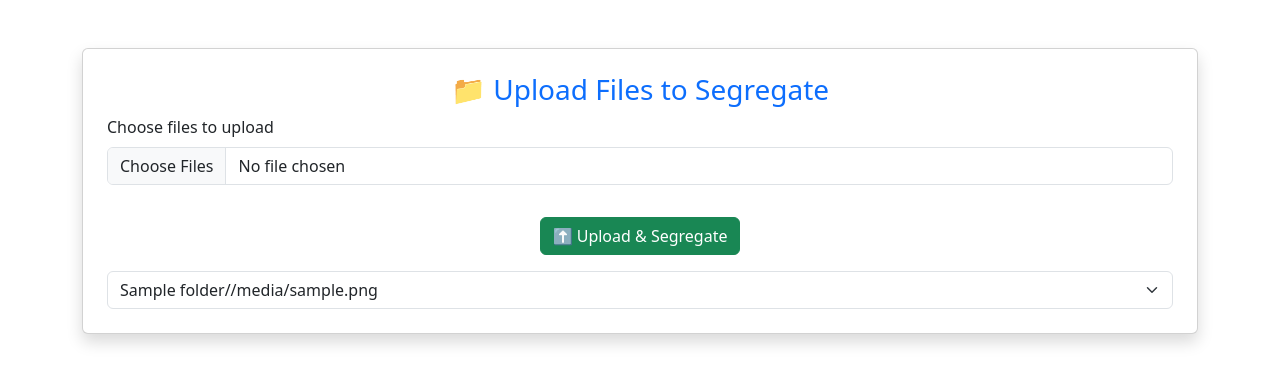
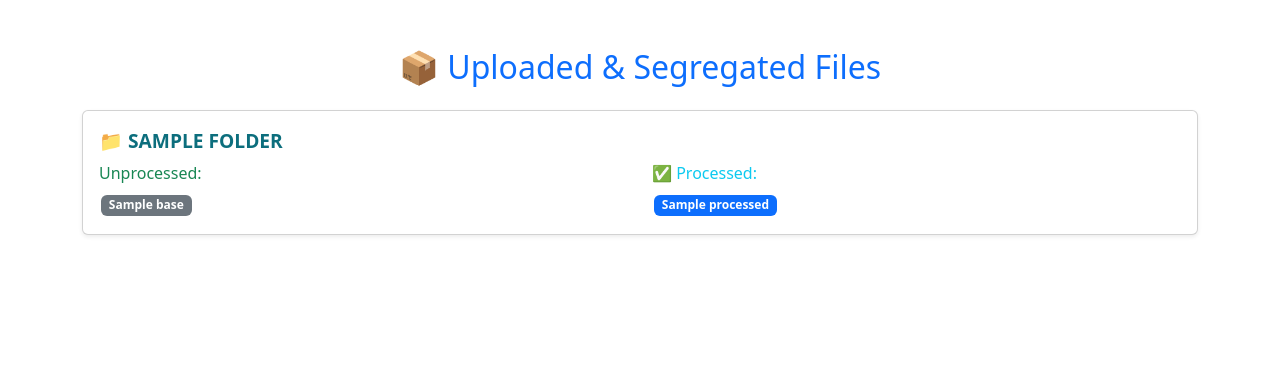
Before and after one commit to Priya04sharma/Dataparser, a Django app: template myapp/templates/segregate.html in a window 1280 px wide. Shown: the top 384 px of the page. Run offline with Django 5.2, Linux system fonts and the light colour scheme; the template is opened without the code that fills it: most values are stand-ins (such as "Sample title", 1, 10 or a date in 2020).

Commit message:
update sergrefate

```diff
--- a/myapp/templates/segregate.html
+++ b/myapp/templates/segregate.html
@@ -2,37 +2,54 @@
 <!DOCTYPE html>
 <html>
 <head>
-    <title>Segregate Files</title>
+    <title>Segregated Files</title>
     <link href="https://cdn.jsdelivr.net/npm/bootstrap@5.3.3/dist/css/bootstrap.min.css" rel="stylesheet">
+    <style>
+        .folder-section {
+            margin-bottom: 2rem;
+        }
+        .folder-title {
+            font-weight: 600;
+            font-size: 1.2rem;
+            color: #0c6e7d;
+        }
+        .file-badge {
+            margin: 2px;
+        }
+    </style>
 </head>
 <body>
 <div class="container mt-5">
-    <div class="card shadow p-4">
-        <h3 class="text-center text-primary">📁 Upload Files to Segregate</h3>
+    <h2 class="text-center text-primary mb-4">📦 Uploaded & Segregated Files</h2>
 
-        {% if message %}
-            <div class="alert alert-success mt-3">{{ message }}</div>
-        {% elif error %}
-            <div class="alert alert-danger mt-3">{{ error }}</div>
-        {% endif %}
+    {% for folder, files in folder_files.items %}
+    <div class="card folder-section shadow-sm p-3">
+        <div class="folder-title">📁 {{ folder|upper }}</div>
 
-        <form method="post" enctype="multipart/form-data">
-    {% csrf_token %}
-    <div class="mb-3">
-        <label for="fileInput" class="form-label">Choose files to upload</label>
-        <input type="file" name="files" id="fileInput" class="form-control" multiple required>
+        <div class="row mt-2">
+            <div class="col-md-6">
+                <h6 class="text-success">Unprocessed:</h6>
+                {% if files.base %}
+                    {% for f in files.base %}
+                        <span class="badge bg-secondary file-badge">{{ f }}</span>
+                    {% endfor %}
+                {% else %}
+                    <p class="text-muted">No unprocessed files</p>
+                {% endif %}
+            </div>
+            <div class="col-md-6">
+                <h6 class="text-info">✅ Processed:</h6>
+                {% if files.processed %}
+                    {% for pf in files.processed %}
+                        <span class="badge bg-primary file-badge">{{ pf }}</span>
+                    {% endfor %}
+                {% else %}
+                    <p class="text-muted">No processed files</p>
+                {% endif %}
+            </div>
+        </div>
     </div>
-    <div class="text-center">
-        <button type="submit" class="btn btn-success mt-3">⬆️ Upload & Segregate</button>
-    </div>
-</form>
-<select class="form-select mt-3">
-  {% for folder, file in input_files %}
-    <option>{{ folder }}/{{ file }}</option>
-  {% endfor %}
-</select>
-
-    </div>
+    {% endfor %}
 </div>
 </body>
 </html>
```
